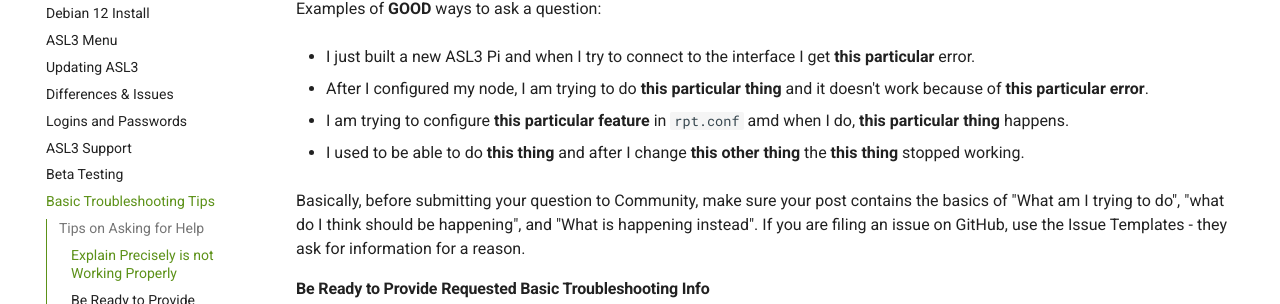
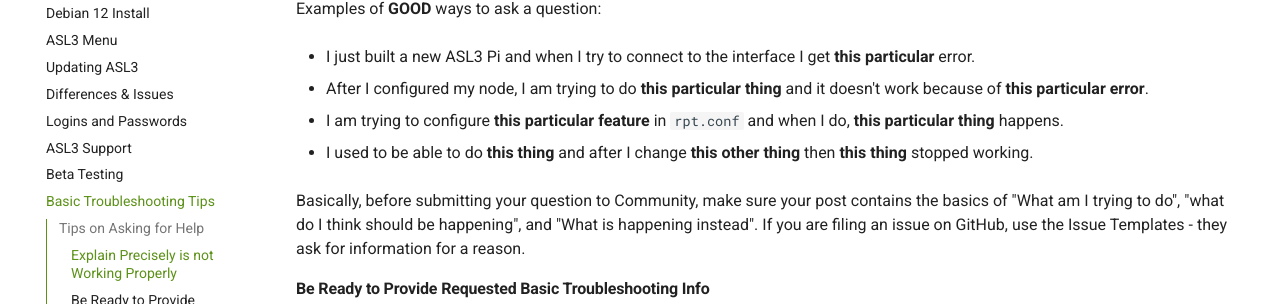
Before and after one commit to AllStarLink/ASL3-Manual, an MkDocs documentation site: the page built from docs/user-guide/troubleshooting.md, in a window 1280 px wide and 900 px high, scrolled down 395 px. Shown: the part 149-453 px from the top of the window. Built offline with MkDocs 1.6.1 and Material for MkDocs 9.7.7, drawn with Linux system fonts in a browser that asks for light colours.

Commit message:
grammar cleanups

```diff
--- a/docs/user-guide/troubleshooting.md
+++ b/docs/user-guide/troubleshooting.md
@@ -23,11 +23,11 @@
 * After I configured my node, I am trying to do __this particular thing__
 and it doesn't work because of __this particular error__.
 
-* I am trying to configure __this particular feature__ in `rpt.conf` amd
+* I am trying to configure __this particular feature__ in `rpt.conf` and
 when I do, __this particular thing__ happens.
 
 * I used to be able to do __this thing__ and after I change __this other thing__
-the __this thing__ stopped working.
+then __this thing__ stopped working.
 
 Basically, before submitting your question to Community, make sure your post
 contains the basics of "What am I trying to do", "what do I think should be
```
